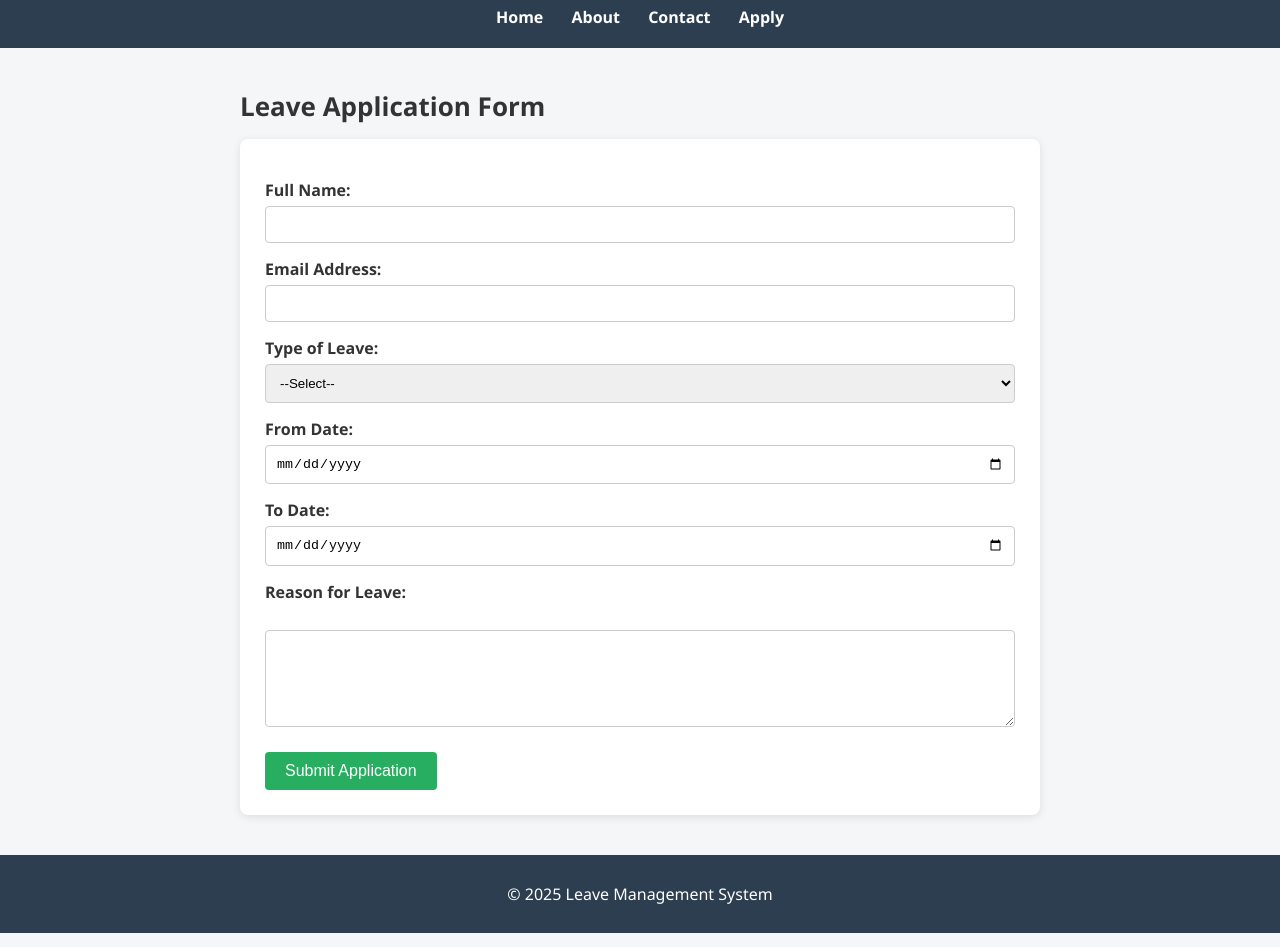
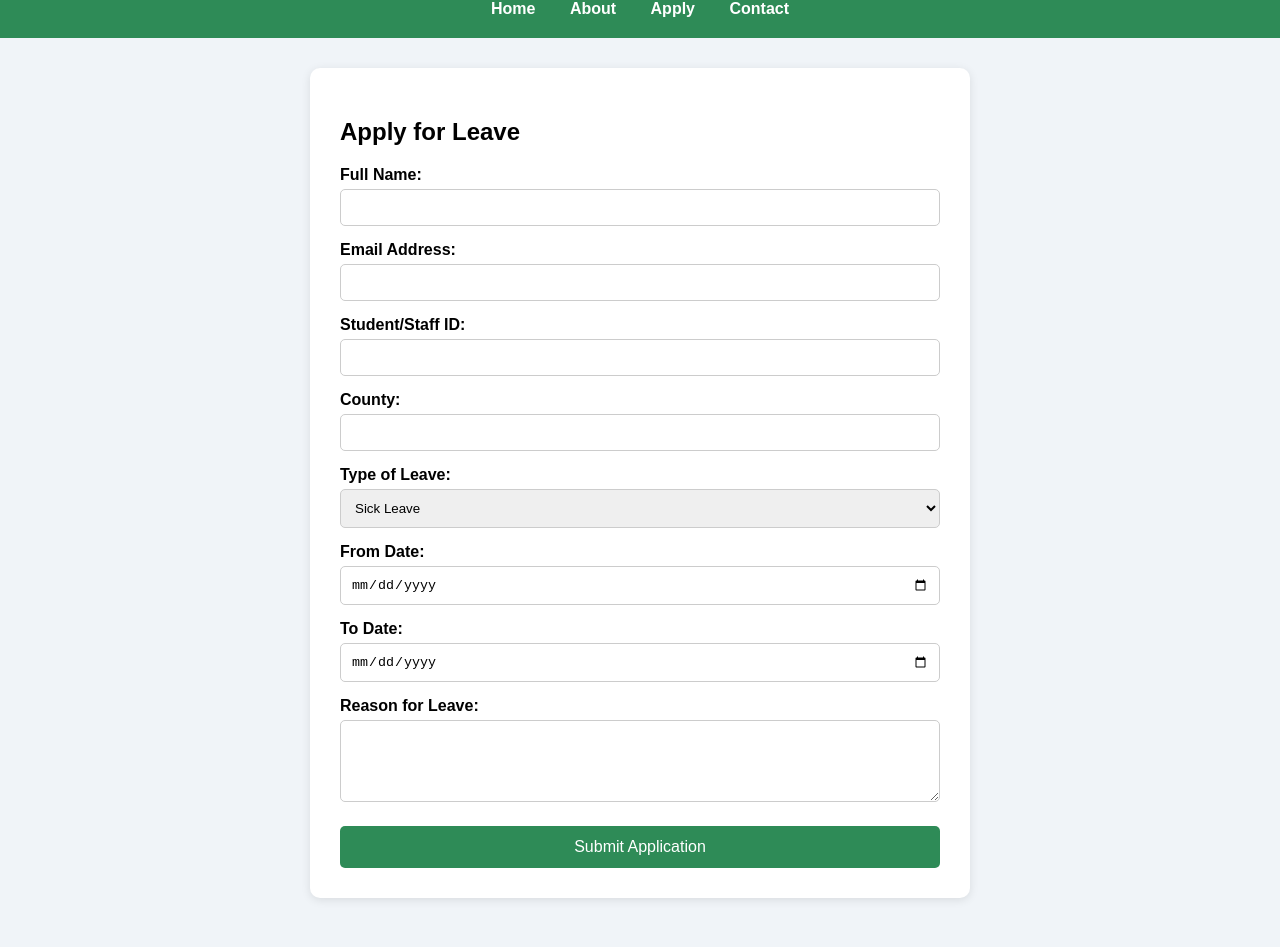
Before and after one commit to Ibrahim-Abdullahi-Borle/online-leave-management-system, a plain HTML site: page apply.html in a window 1280 px wide. Shown: the part 100-1047 px from the top of the page. Drawn offline with Linux system fonts and the light colour scheme.

Commit message:
0nline-leave-management-system

```diff
--- a/apply.css
+++ b/apply.css
@@ -1,83 +1,75 @@
 /* apply.css */
-
 body {
-        font-family: 'Segoe UI', Tahoma, Geneva, Verdana, sans-serif;
+  font-family: Arial, sans-serif;
+  background-color: #f0f4f8;
   margin: 0;
   padding: 0;
-        background-color: #f4f6f8;
-        color: #333;
 }
 
 header {
-        background-color: #2c3e50;
+  background: #2E8B57;
   color: white;
-        padding: 20px 0;
+  padding: 20px;
   text-align: center;
 }
 
 nav a {
-        margin: 0 12px;
   color: white;
   text-decoration: none;
+  margin: 0 15px;
   font-weight: bold;
 }
 
 main {
-        max-width: 800px;
-        margin: 40px auto;
-        padding: 0 20px;
+  padding: 30px;
+  display: flex;
+  justify-content: center;
 }
 
-      section h2 {
-        font-size: 26px;
-        margin-bottom: 15px;
+.form-section {
+  background: white;
+  padding: 30px;
+  border-radius: 10px;
+  box-shadow: 0 2px 10px rgba(0, 0, 0, 0.1);
+  width: 100%;
+  max-width: 600px;
 }
 
-      form {
-        background-color: white;
-        padding: 25px;
-        border-radius: 8px;
-        box-shadow: 0 2px 8px rgba(0, 0, 0, 0.1);
-      }
-
-      label {
+form label {
   display: block;
   margin-top: 15px;
   font-weight: bold;
 }
 
-      input[type="text"],
-      input[type="email"],
-      input[type="date"],
-      select,
-      textarea {
+form input, form select, form textarea {
   width: 100%;
   padding: 10px;
+  margin-top: 5px;
+  border-radius: 5px;
   border: 1px solid #ccc;
-        border-radius: 4px;
-        margin-top: 5px;
   box-sizing: border-box;
 }
 
 button {
   margin-top: 20px;
-        background-color: #27ae60;
+  padding: 12px;
+  width: 100%;
+  background-color: #2E8B57;
   color: white;
-        padding: 10px 20px;
+  font-size: 16px;
   border: none;
-        border-radius: 4px;
+  border-radius: 5px;
   cursor: pointer;
-        font-size: 16px;
 }
 
 button:hover {
-        background-color: #1e8449;
+  background-color: #256f47;
 }
 
 footer {
-        background-color: #2c3e50;
+  background: #2E8B57;
   color: white;
   text-align: center;
-        padding: 12px 0;
+  padding: 10px;
   margin-top: 40px;
 }
--- a/apply.html
+++ b/apply.html
@@ -4,46 +4,52 @@
 <head>
   <meta charset="UTF-8">
   <meta name="viewport" content="width=device-width, initial-scale=1.0">
-  <title>Apply for Leave</title>
+  <title>Apply - Online Leave Management System</title>
   <link rel="stylesheet" href="apply.css">
 </head>
 <body>
   <header>
-    <h1>Apply for Leave</h1>
+    <h1>Leave Application Form</h1>
     <nav>
       <a href="index.html">Home</a>
       <a href="about.html">About</a>
+      <a href="apply.html">Apply</a>
       <a href="contact.html">Contact</a>
-      <a href="apply.html">Apply</a>
     </nav>
   </header>
 
   <main>
-    <section>
-      <h2>Leave Application Form</h2>
-      <form>
+    <section class="form-section">
+      <h2>Apply for Leave</h2>
+      <form action="#" method="post">
         <label for="fullname">Full Name:</label>
-        <input type="text" id="fullname" name="fullname" required><br>
+        <input type="text" id="fullname" name="fullname" required>
 
         <label for="email">Email Address:</label>
-        <input type="email" id="email" name="email" required><br>
+        <input type="email" id="email" name="email" required>
 
-        <label for="leaveType">Type of Leave:</label>
-        <select id="leaveType" name="leaveType" required>
-          <option value="">--Select--</option>
+        <label for="id">Student/Staff ID:</label>
+        <input type="text" id="id" name="id" required>
+
+        <label for="county">County:</label>
+        <input type="text" id="county" name="county" required>
+
+        <label for="leave-type">Type of Leave:</label>
+        <select id="leave-type" name="leave-type" required>
           <option value="sick">Sick Leave</option>
-          <option value="casual">Casual Leave</option>
+          <option value="personal">Personal Leave</option>
           <option value="emergency">Emergency Leave</option>
-        </select><br>
+          <option value="academic">Academic Leave</option>
+        </select>
 
-        <label for="fromDate">From Date:</label>
-        <input type="date" id="fromDate" name="fromDate" required><br>
+        <label for="from">From Date:</label>
+        <input type="date" id="from" name="from" required>
 
-        <label for="toDate">To Date:</label>
-        <input type="date" id="toDate" name="toDate" required><br>
+        <label for="to">To Date:</label>
+        <input type="date" id="to" name="to" required>
 
-        <label for="reason">Reason for Leave:</label><br>
-        <textarea id="reason" name="reason" rows="5" required></textarea><br>
+        <label for="reason">Reason for Leave:</label>
+        <textarea id="reason" name="reason" rows="4" required></textarea>
 
         <button type="submit">Submit Application</button>
       </form>
@@ -51,7 +57,7 @@
   </main>
 
   <footer>
-    <p>&copy; 2025 Leave Management System</p>
+    <p>&copy; 2025 Bright Future University. All rights reserved.</p>
   </footer>
 </body>
 </html>
--- a/image/about.css
+++ b/image/about.css
@@ -1,50 +1,47 @@
 /* about.css */
-
 body {
-        font-family: 'Segoe UI', Tahoma, Geneva, Verdana, sans-serif;
+  font-family: Arial, sans-serif;
+  background-color: #f5f7fa;
   margin: 0;
   padding: 0;
-        background-color: #f9f9f9;
   color: #333;
 }
 
 header {
-        background-color: #2c3e50;
+  background: #2E8B57;
   color: white;
-        padding: 20px 0;
+  padding: 20px;
   text-align: center;
 }
 
 nav a {
-        margin: 0 10px;
   color: white;
   text-decoration: none;
+  margin: 15px;
   font-weight: bold;
 }
 
 main {
-        padding: 30px 20px;
-        max-width: 800px;
-        margin: auto;
+  padding: 30px;
+  background: #ffffff;
+  margin: 20px;
+  border-radius: 10px;
+  box-shadow: 0 2px 8px rgba(0, 0, 0, 0.1);
 }
 
-      section h2 {
-        font-size: 24px;
-        margin-bottom: 10px;
+h2, h3 {
+  color: #2E8B57;
 }
 
-      section p {
-        line-height: 1.6;
-        font-size: 16px;
-        margin-bottom: 15px;
+ul, ol {
+  padding-left: 20px;
+  margin-top: 10px;
 }
 
 footer {
-        background-color: #2c3e50;
+  background: #2E8B57;
   color: white;
   text-align: center;
-        padding: 10px 0;
-        position: relative;
-        bottom: 0;
-        width: 100%;
+  padding: 10px;
+  margin-top: 40px;
 }
--- a/image/contact.css
+++ b/image/contact.css
@@ -1,80 +1,81 @@
 /* contact.css */
-
 body {
-        font-family: 'Segoe UI', Tahoma, Geneva, Verdana, sans-serif;
+  font-family: Arial, sans-serif;
+  background-color: #eef3f7;
   margin: 0;
   padding: 0;
-        background-color: #f0f2f5;
-        color: #333;
 }
 
 header {
-        background-color: #34495e;
+  background: #2E8B57;
   color: white;
-        padding: 20px 0;
+  padding: 20px;
   text-align: center;
 }
 
 nav a {
-        margin: 0 12px;
   color: white;
   text-decoration: none;
+  margin: 0 15px;
   font-weight: bold;
 }
 
 main {
-        max-width: 800px;
-        margin: 40px auto;
-        padding: 0 20px;
+  padding: 30px;
+  display: flex;
+  justify-content: center;
 }
 
-      section h2 {
-        font-size: 26px;
-        margin-bottom: 10px;
+.contact-section {
+  background: white;
+  padding: 30px;
+  border-radius: 10px;
+  box-shadow: 0 2px 10px rgba(0, 0, 0, 0.1);
+  width: 100%;
+  max-width: 700px;
 }
 
-      form {
-        background-color: white;
-        padding: 20px;
-        border-radius: 8px;
-        box-shadow: 0 2px 6px rgba(0, 0, 0, 0.1);
-      }
-
-      label {
+form label {
   display: block;
-        margin: 10px 0 5px;
+  margin-top: 15px;
   font-weight: bold;
 }
 
-      input[type="text"],
-      input[type="email"],
-      textarea {
+form input, form textarea {
   width: 100%;
   padding: 10px;
+  margin-top: 5px;
+  border-radius: 5px;
   border: 1px solid #ccc;
-        border-radius: 4px;
   box-sizing: border-box;
-        margin-bottom: 15px;
 }
 
 button {
-        background-color: #2980b9;
+  margin-top: 20px;
+  padding: 12px;
+  width: 100%;
+  background-color: #2E8B57;
   color: white;
-        padding: 10px 20px;
+  font-size: 16px;
   border: none;
-        border-radius: 4px;
+  border-radius: 5px;
   cursor: pointer;
-        font-size: 16px;
 }
 
 button:hover {
-        background-color: #1c5980;
+  background-color: #256f47;
+}
+
+.contact-info {
+  margin-top: 30px;
+  padding-top: 20px;
+  border-top: 1px solid #ddd;
 }
 
 footer {
-        background-color: #2c3e50;
+  background: #2E8B57;
   color: white;
   text-align: center;
-        padding: 12px 0;
+  padding: 10px;
   margin-top: 40px;
 }
--- a/index.css
+++ b/index.css
@@ -1,46 +1,49 @@
 /* index.css */
-
 body {
   font-family: Arial, sans-serif;
-        margin: 0;
-        padding: 0;
-        background-color: #f4f4f4;
+  background: #eef2f3;
+  margin: 5px;
+  padding: 10px;
 }
 
 header {
-        background-color: #35424a;
+  background: #2E8B57;
   color: white;
-        padding: 20px 0;
+  padding: 20px;
   text-align: center;
+
 }
 
 nav a {
-        margin: 0 15px;
-        color: white;
+  background-color:white;
+  padding: 10px;
   text-decoration: none;
-        font-weight: bold;
+  margin: 15px;
+  justify-content: end;
 }
 
-      section {
-        padding: 20px;
+.hero {
+  padding: 40px;
   text-align: center;
+  background: white;
+  margin: 20px;
+  border-radius: 10px;
+  box-shadow: 2px 8px rgba(0,0,0,0.1);
 }
 
-      .main-image {
-        max-width: 100%;
-        height: auto;
-        display: block;
-        margin: 20px auto;
-        border-radius: 10px;
-        box-shadow: 0 4px 8px rgba(0, 0, 0, 0.1);
+.chancellor img {
+  width: 150px;
+  height: 150px;
+  border-radius: 50%;
+  margin-top: 20px;
 }
 
 footer {
-        background-color: #222;
-        color: #fff;
+  background-color: #2E8B57;
+  color: white;
   text-align: center;
   padding: 10px;
-        position: fixed;
+  position: relative;
   bottom: 0;
   width: 100%;
 }
```
Also changed, not shown: image/about.html (+31 -10 lines), image/contact.html (+18 -13 lines), index.html (+17 -11 lines). Lines whose indentation alone changed are shown as unchanged.
